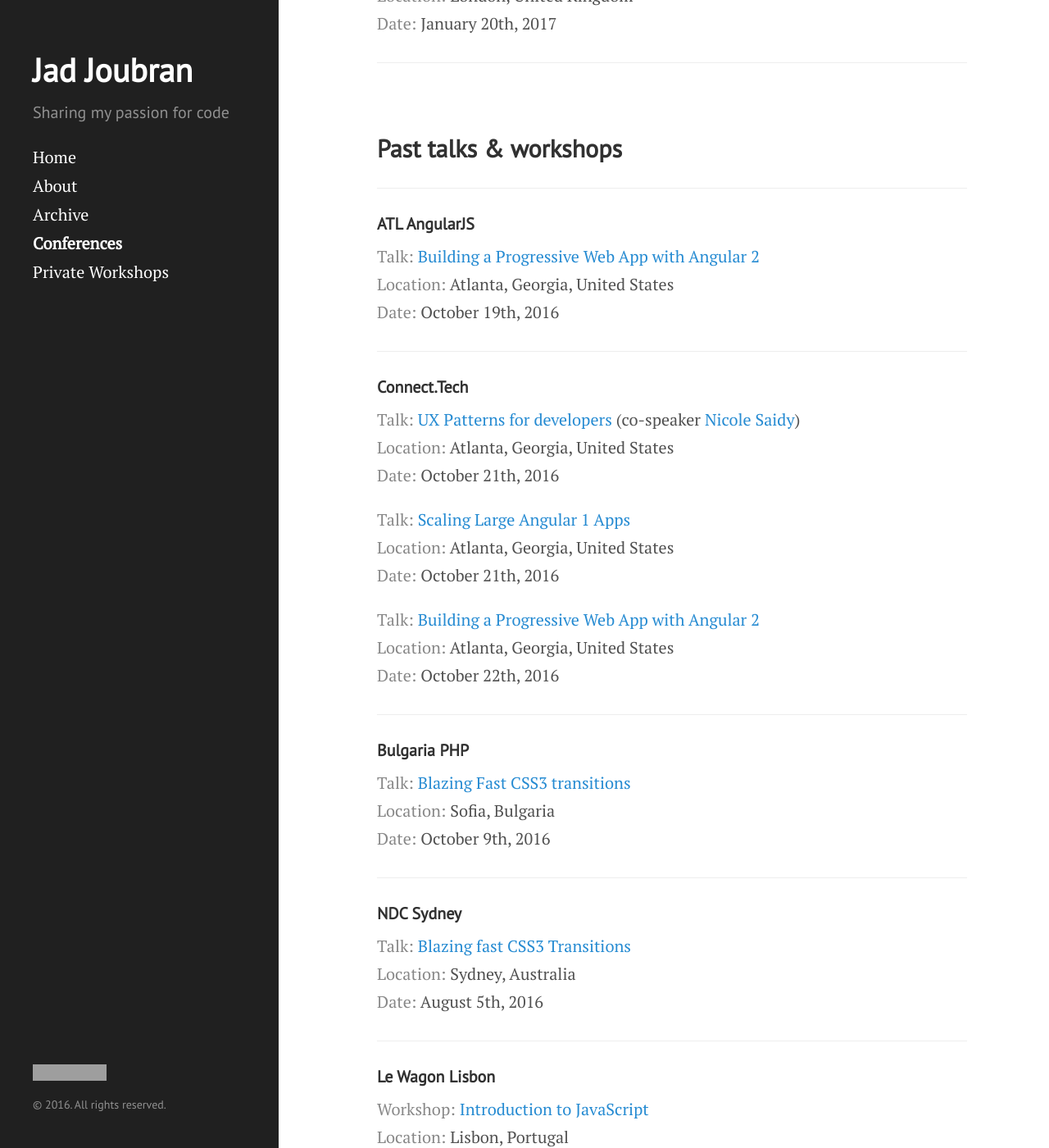
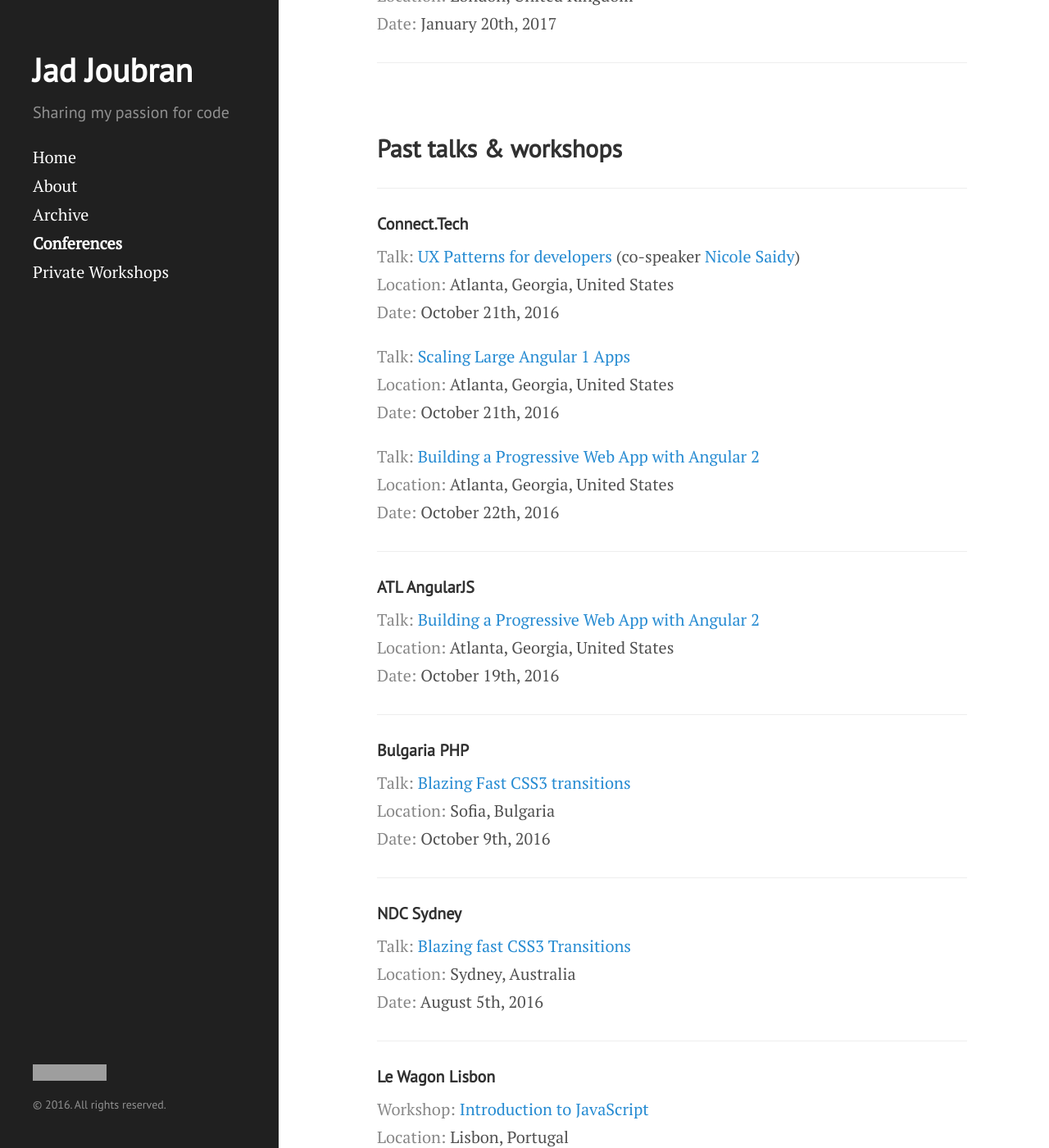
Before and after one commit to jadjoubran/blog, a Jekyll site: the page built from conferences.md, in a window 1280 px wide and 1400 px high, scrolled down 575 px. Shown: the whole window at 82% size. Built offline with Jekyll 4.4.1, drawn with Linux system fonts in a browser that asks for light colours; some of the changed lines change nothing that is shown; grey boxes are pictures that could not be loaded.

Commit message:
updated talks

```diff
--- a/conferences.md
+++ b/conferences.md
@@ -26,13 +26,6 @@ Below you can find the conferences where I've been invited to speak. I've enjoye
 ## Past talks & workshops
 <hr>
 
-#### ATL AngularJS
-<span class="conferences-ref">Talk:</span> [Building a Progressive Web App with Angular 2](http://connect.tech/speakers.html){:target="_blank"}
-<span class="conferences-ref">Location:</span> Atlanta, Georgia, United States
-<span class="conferences-ref">Date:</span> October 19th, 2016
-
-<hr>
-
 #### Connect.Tech
 <span class="conferences-ref">Talk:</span> [UX Patterns for developers](http://connect.tech/speakers.html){:target="_blank"} (co-speaker [Nicole Saidy](https://nicolesaidy.com/){:target="_blank"})
 <span class="conferences-ref">Location:</span> Atlanta, Georgia, United States
@@ -45,6 +38,13 @@ Below you can find the conferences where I've been invited to speak. I've enjoye
 <span class="conferences-ref">Talk:</span> [Building a Progressive Web App with Angular 2](http://connect.tech/speakers.html){:target="_blank"}
 <span class="conferences-ref">Location:</span> Atlanta, Georgia, United States
 <span class="conferences-ref">Date:</span> October 22th, 2016
+
+<hr>
+
+#### ATL AngularJS
+<span class="conferences-ref">Talk:</span> [Building a Progressive Web App with Angular 2](http://connect.tech/speakers.html){:target="_blank"}
+<span class="conferences-ref">Location:</span> Atlanta, Georgia, United States
+<span class="conferences-ref">Date:</span> October 19th, 2016
 
 
 <hr>
```
